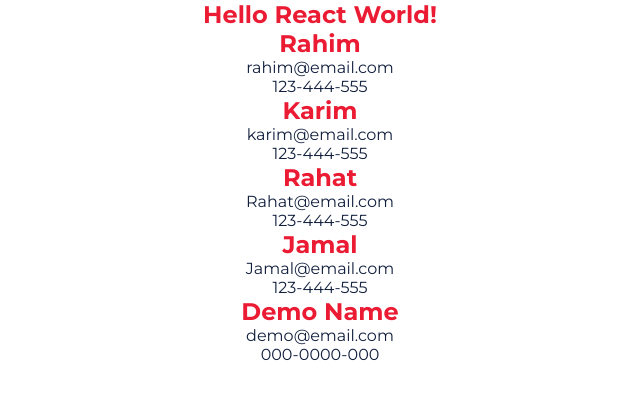
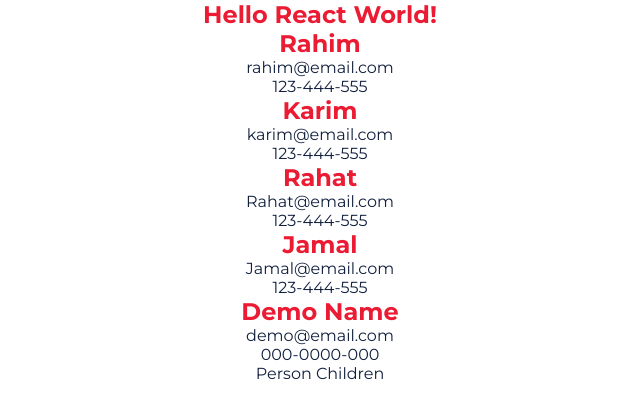
Before and after one commit to jakdev047/react-base-concept, a React (Create React App) app: page / in a window 1280 px wide. Shown: the top 418 px of the page, without its empty margins (320-960 px from the left). Built offline with nearby package versions, Linux system fonts and the light colour scheme.

Commit message:
to add props children in functional component

```diff
--- a/src/components/Person/Person.js
+++ b/src/components/Person/Person.js
@@ -1,12 +1,13 @@
 import React, {  } from 'react';
 import PropTypes from 'prop-types';
 
-const Person = ({name,email,phone}) => {
+const Person = ({name,email,phone,children}) => {
     return (
         <div>
             <h2>{name}</h2>
             <p>{email}</p>
             <p>{phone}</p>
+            <p>{children}</p>
         </div>
     );
 };
--- a/src/pages/Persons.js
+++ b/src/pages/Persons.js
@@ -10,7 +10,7 @@ class Persons extends Component {
                 <Person name="Karim" email="karim@email.com" phone="123-444-555" />
                 <Person name="Rahat" email="Rahat@email.com" phone="123-444-555" />
                 <Person name="Jamal" email="Jamal@email.com" phone="123-444-555" />
-                <Person  />
+                <Person> Person Children </Person>
             </Fragment>
         )
     }
```
